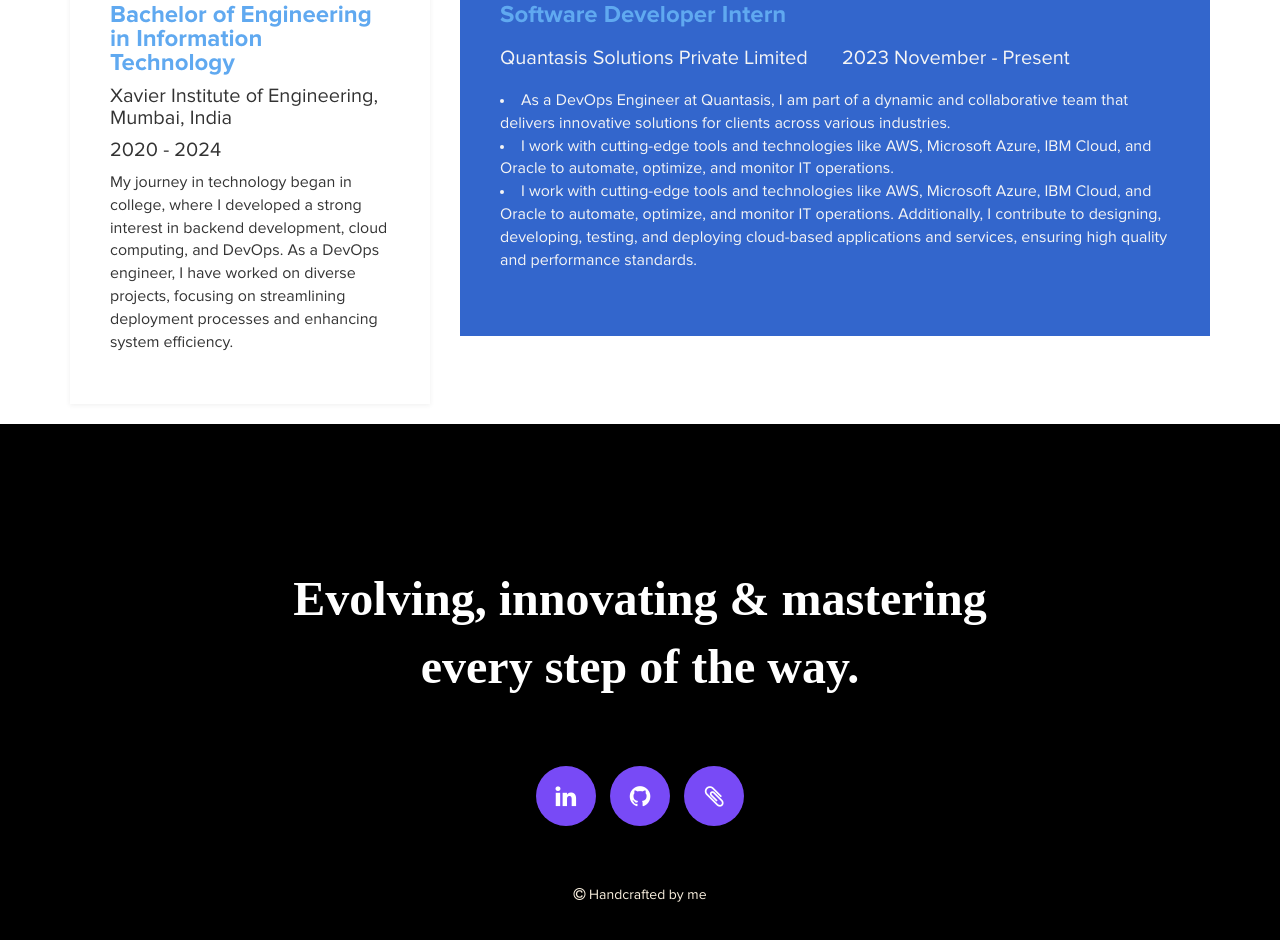
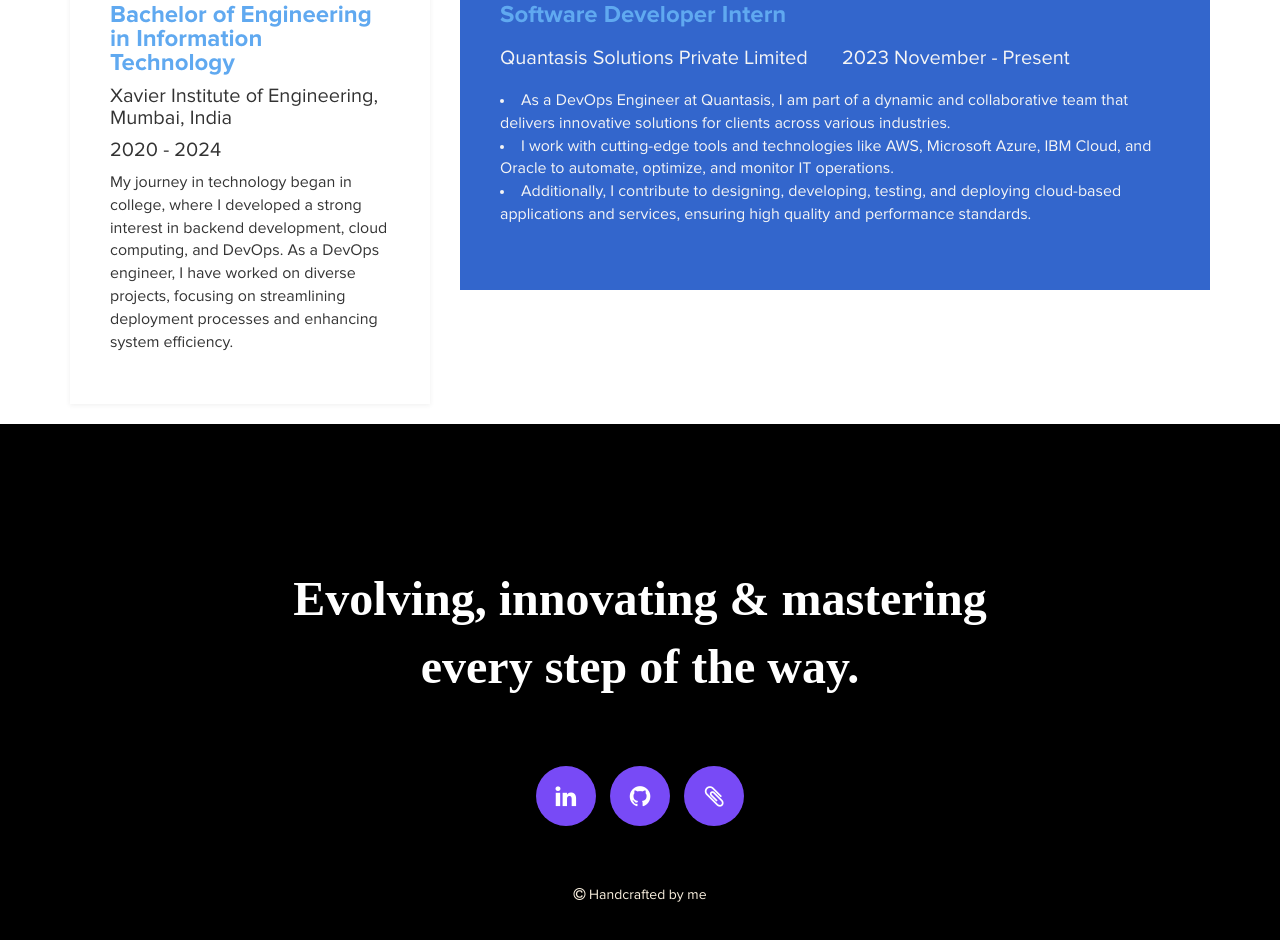
Before and after one commit to gargkrishna730/Krishna-Web, a plain HTML site: page index.html in a window 1280 px wide. Shown: the part 1967-2907 px from the top of the page. Drawn offline with Linux system fonts and the light colour scheme.

Commit message:
Update index.html

```diff
--- a/index.html
+++ b/index.html
@@ -234,9 +234,8 @@ http://www.templatemo.com/tm-467-easy-profile
 								delivers innovative solutions for clients across various industries. </li>
 							<li>I work with cutting-edge tools and technologies like AWS, Microsoft Azure, IBM Cloud,
 								and Oracle to automate, optimize, and monitor IT operations.</li>
-							<li>I work with cutting-edge tools and technologies like AWS, Microsoft Azure, IBM Cloud,
-								and Oracle to automate, optimize, and monitor IT operations. Additionally, I contribute
-								to designing, developing, testing, and deploying cloud-based applications and services,
+							<li>Additionally, I contribute to designing, developing, testing, and deploying cloud-based
+								applications and services,
 								ensuring high quality and performance standards.</li>
 						</p>
 					</div>
```
